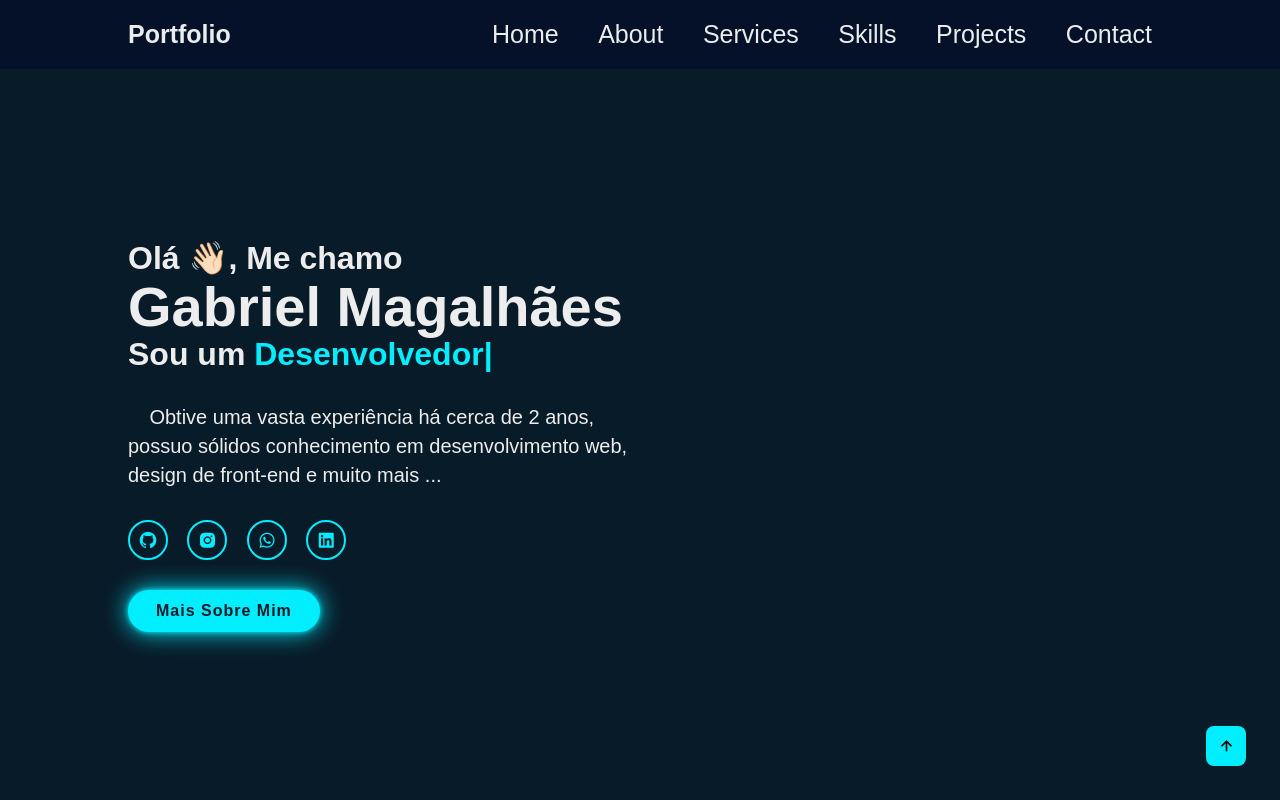
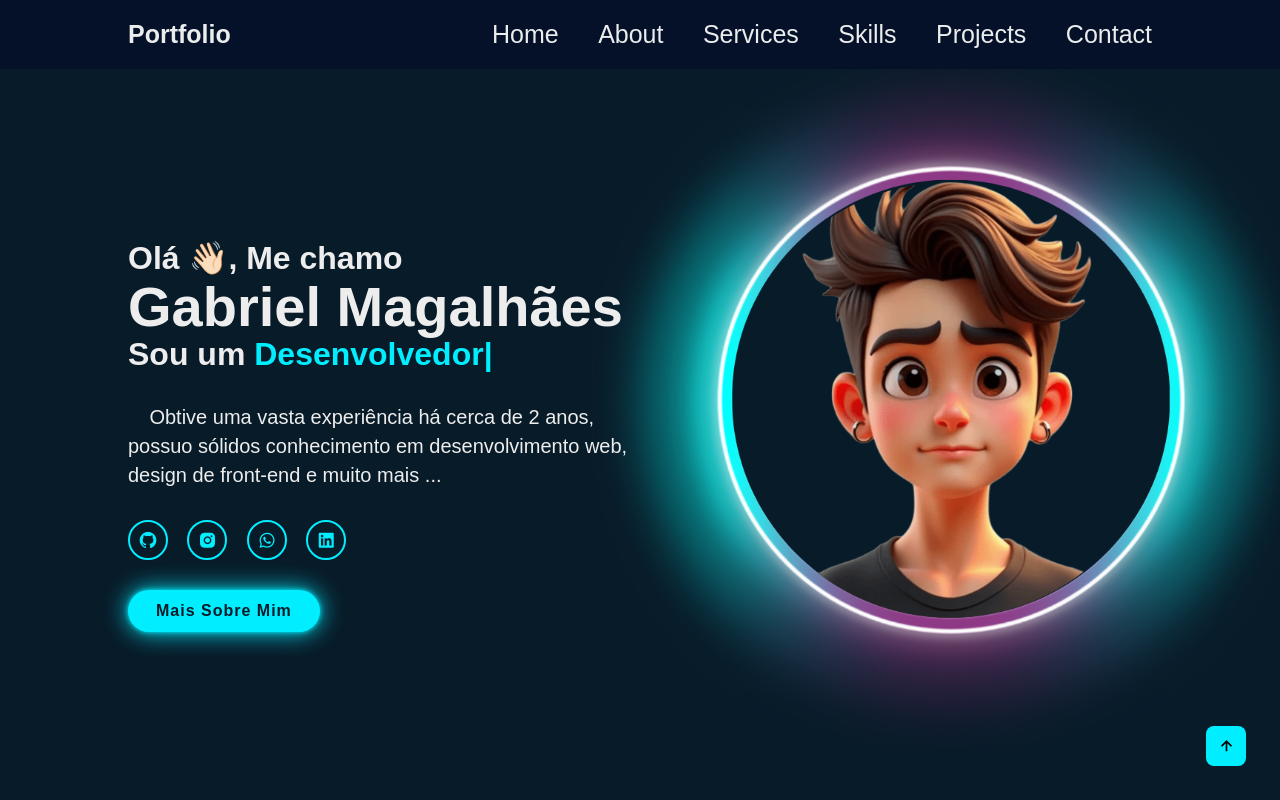
Before and after one commit to Gabrielmgb/portfolio-gabriel-magalhaes, a plain HTML site: page index.html in a window 1280 px wide. Shown: the top 800 px of the page. Drawn offline with nearby package versions, Linux system fonts and the light colour scheme; the site is published under a folder, as on GitHub Pages, so addresses that start at the root find nothing.

Commit message:
solucionando o erro do wallpaper cartoon

```diff
--- a/src/CSS/sections/home.css
+++ b/src/CSS/sections/home.css
@@ -1,5 +1,5 @@
 .home {
-    background: url(/src/images/wallpaper\ perfil\ cartoon.png);
+    background: url(../../images/wallpaper\ perfil\ cartoon.png);
     background-size: cover;
     background-position: center;
     position: relative;
```
